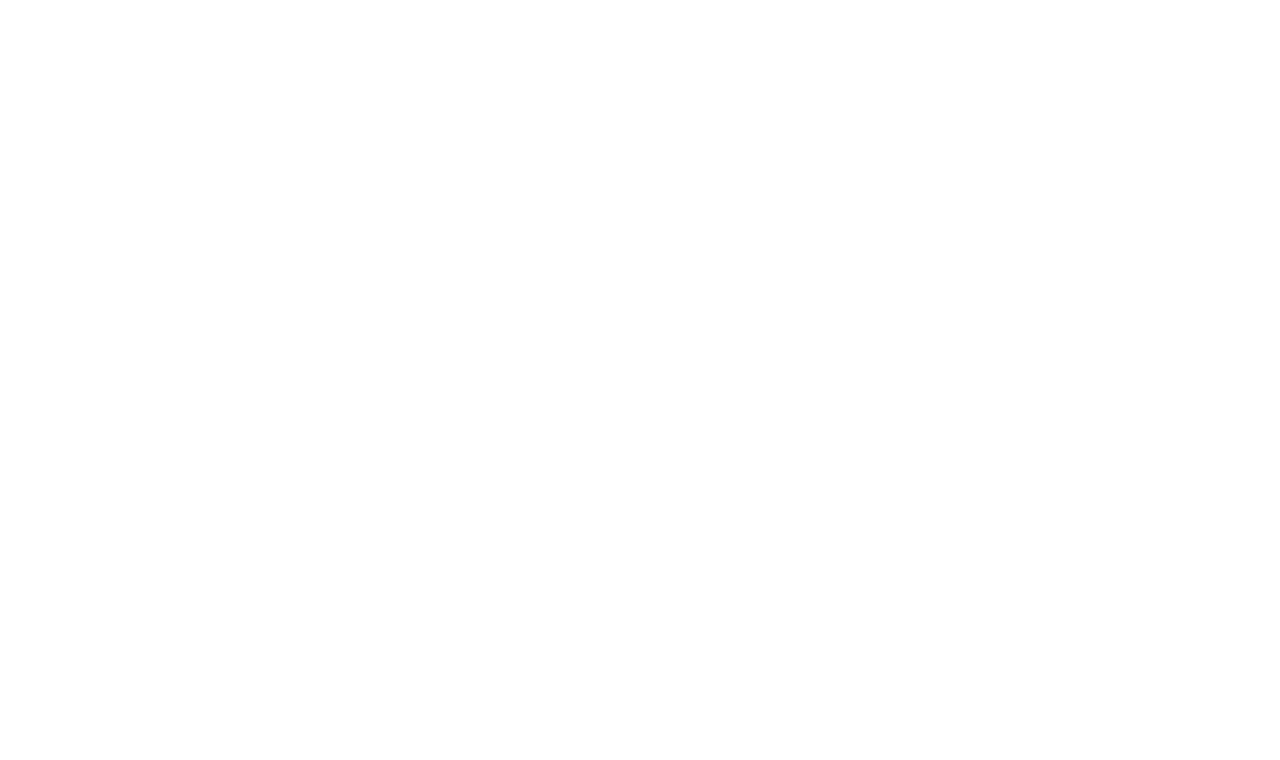
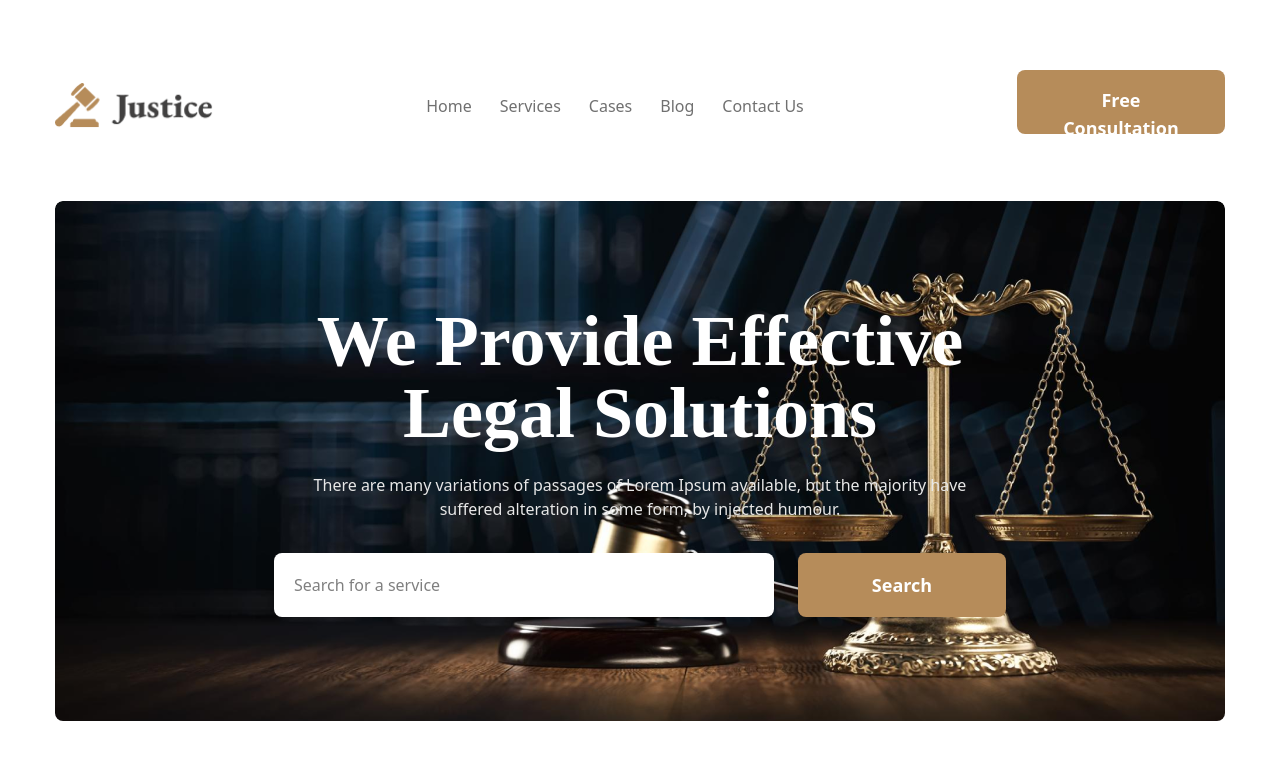
Before and after one commit to tanim542/first-website-with-tailwind, a plain HTML site: page index.html in a window 1280 px wide. Drawn offline with nearby package versions, Linux system fonts and the light colour scheme.

Commit message:
added nav and banner

```diff
--- a/index.html
+++ b/index.html
@@ -1,11 +1,53 @@
 <!DOCTYPE html>
 <html lang="en">
+
 <head>
     <meta charset="UTF-8">
     <meta name="viewport" content="width=device-width, initial-scale=1.0">
+    <link rel="stylesheet" href="styles/style.css">
     <title>First website using tailwind</title>
+    <script src="https://cdn.jsdelivr.net/npm/@tailwindcss/browser@4"></script>
 </head>
-<body>
 
+<body class="mt-[70px]">
+    <header class="max-w-[1170px] mx-auto">
+        <!-- Navigation bar -->
+        <nav>
+            <div class="container mx-auto flex flex-col md:flex-row items-center justify-between space-y-4 md:space-y-0">
+            <div class="w-[158px] h-[46px]">
+                <img class="w-full h-auto" src="images/logo2.png" alt="">
+            </div>
+            <div>
+                <ul class="flex flex-col md:flex-row items-center gap-7 dark-3 text-base font-normal">
+                    <li><a href="">Home</a></li>
+                    <li><a href="">Services</a></li>
+                    <li><a href="">Cases</a></li>
+                    <li><a href="">Blog</a></li>
+                    <li><a href="">Contact Us</a></li>
+                </ul>
+            </div>
+            <div>
+                <button class="bg-[#B68C5A] text-white px-7 py-4 w-52 h-16 font-semibold text-lg rounded-lg">Free Consultation</button>
+            </div>
+            </div>
+        </nav>
+        <!-- Banner Section -->
+        <div class="banner bg-[url('images/banner.png')] bg-cover h-auto  mx-auto flex flex-col items-center justify-center text-center rounded-lg px-13 py-6 lg:px-62 lg:py-26 mt-15">
+            <p class="eb-garamond-headline font-extrabold text-3xl lg:text-7xl text-white">We Provide Effective Legal Solutions</p>
+            <p class="text-[#E7E7E7] text-[9px] lg:text-base font-normal mt-2 mb-3 lg:mt-6 lg:mb-8">There are many variations of passages of Lorem Ipsum available, but the majority have suffered alteration in some form, by injected humour.</p>
+
+            <div class="flex flex-col justify-between items-center lg:space-y-0 space-y-2 lg:flex-row">
+                <input type="text" placeholder="Search for a service" class="bg-white w-50 h-10 lg:w-125 lg:h-16 rounded-lg pl-5 pt-4 pb-4 pr-78 lg:mr-6">
+                <button class="bg-[#B68C5A] text-white w-26 h-10 lg:px-7 lg:py-4 lg:w-52 lg:h-16 font-semibold lg:text-lg  text-sm rounded-lg">Search</button>
+            </div>
+        </div>
+    </header>
+    <main class="max-w-[1170px] mx-auto">
+
+    </main>
+    <footer>
+
+    </footer>
 </body>
+
 </html>
--- a/styles/style.css
+++ b/styles/style.css
@@ -1 +1,12 @@
 @import "tailwindcss";
+
+.dark-3{
+    color: #707070;
+}
+
+.eb-garamond-headline {
+  font-family: "EB Garamond", serif;
+  font-optical-sizing: auto;
+  font-weight: 400px;
+  font-style: normal;
+}
```
Also changed, not shown: test.html (added).
